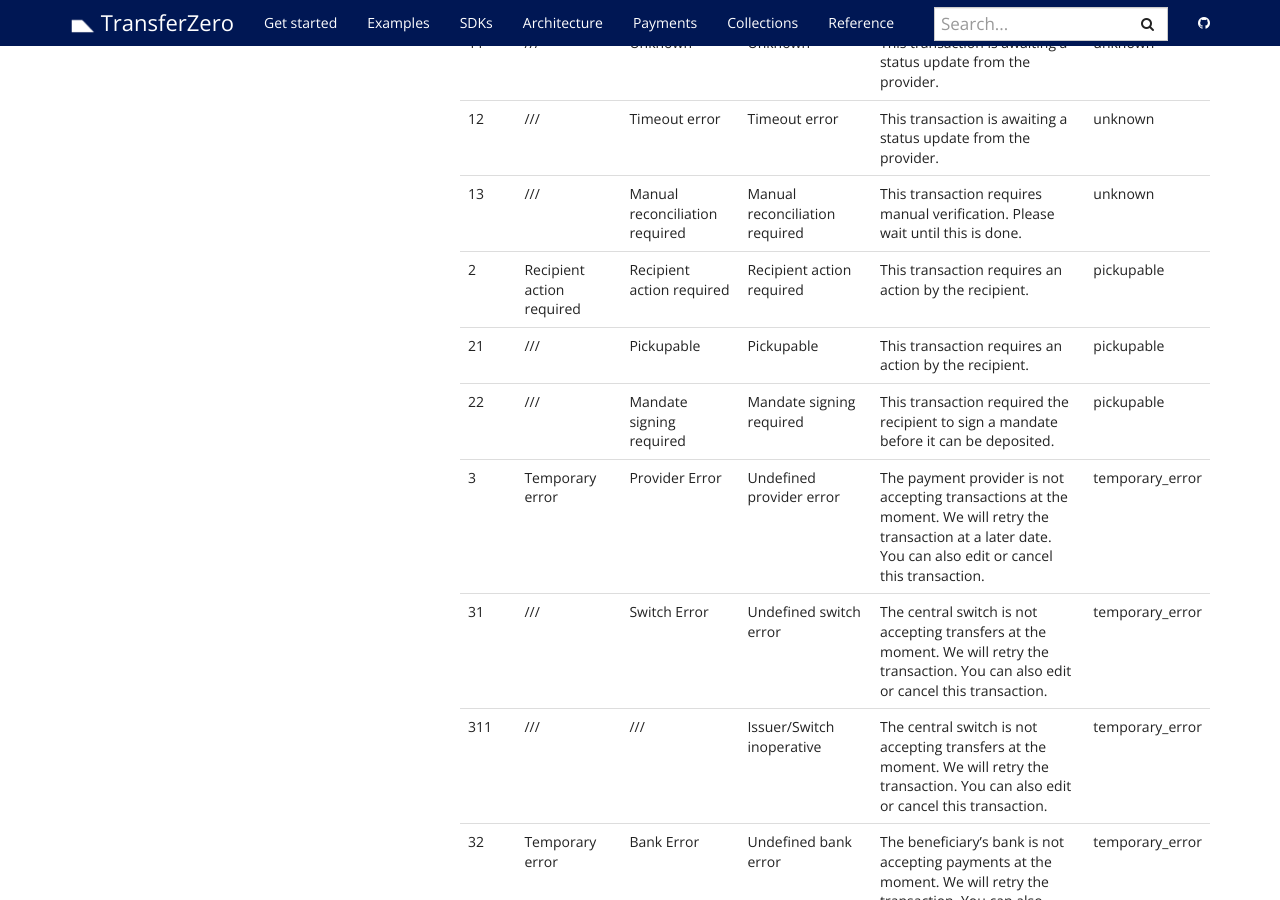
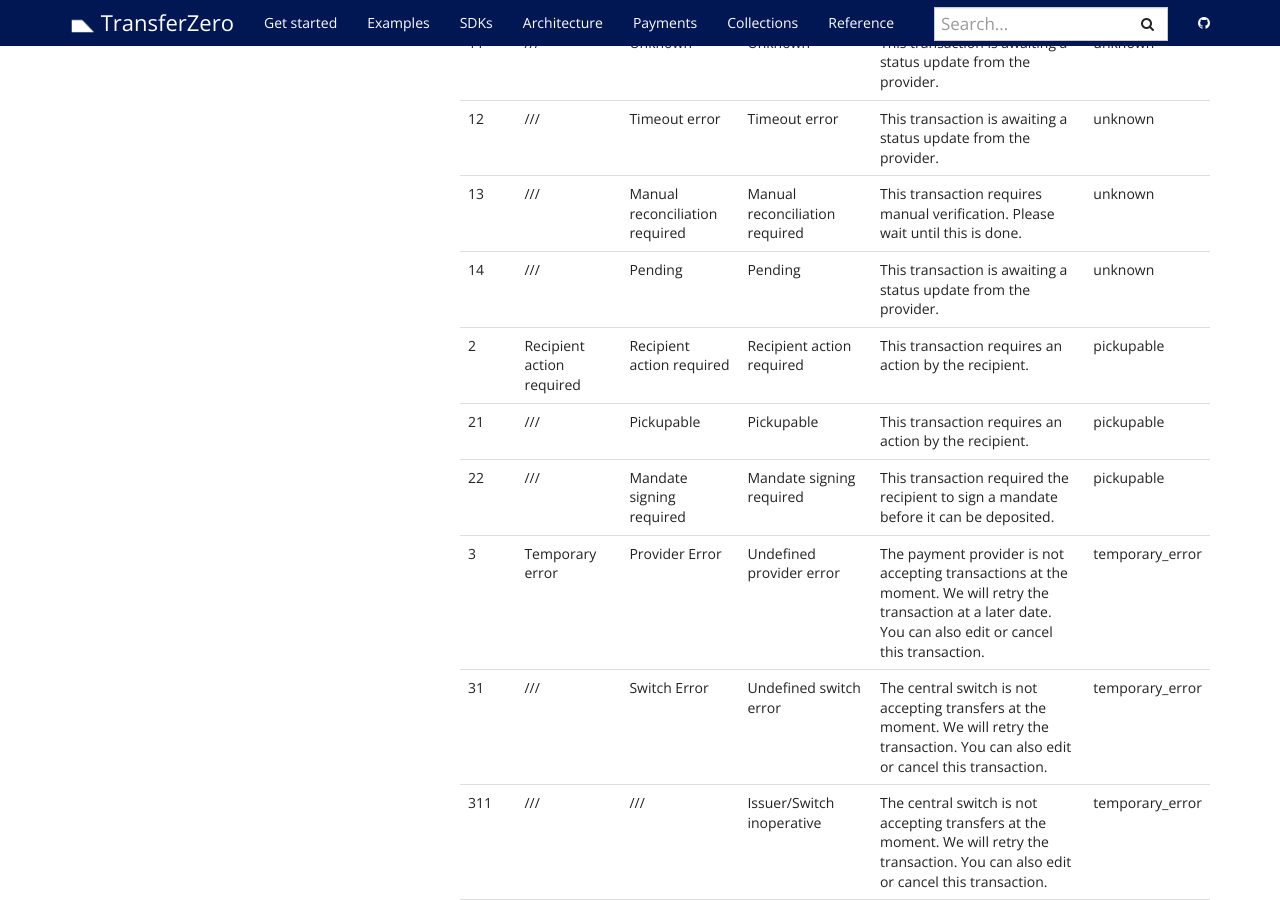
Before and after one commit to transferzero/api-documentation, a Jekyll site: the page built from _docs/error-handling.md, in a window 1280 px wide and 900 px high, scrolled down 1925 px. Built offline with Jekyll 4.4.1, drawn with Linux system fonts in a browser that asks for light colours; nearby versions of some CDN libraries; comment, search, counter and statistics services are not loaded.

Commit message:
Update error-handling.md

```diff
--- a/_docs/error-handling.md
+++ b/_docs/error-handling.md
@@ -50,6 +50,7 @@ We categorize most errors into the following categories:
 | 11 | /// | Unknown | Unknown | This transaction is awaiting a status update from the provider. | unknown |
 | 12 | /// | Timeout error | Timeout error | This transaction is awaiting a status update from the provider. | unknown |
 | 13 | /// | Manual reconciliation required | Manual reconciliation required | This transaction requires manual verification. Please wait until this is done. | unknown |
+| 14 | /// | Pending | Pending | This transaction is awaiting a status update from the provider. | unknown |
 | 2 | Recipient action required | Recipient action required | Recipient action required | This transaction requires an action by the recipient. | pickupable |
 | 21 | /// | Pickupable | Pickupable | This transaction requires an action by the recipient. | pickupable |
 | 22 | /// | Mandate signing required | Mandate signing required  | This transaction required the recipient to sign a mandate before it can be deposited. | pickupable |
```
